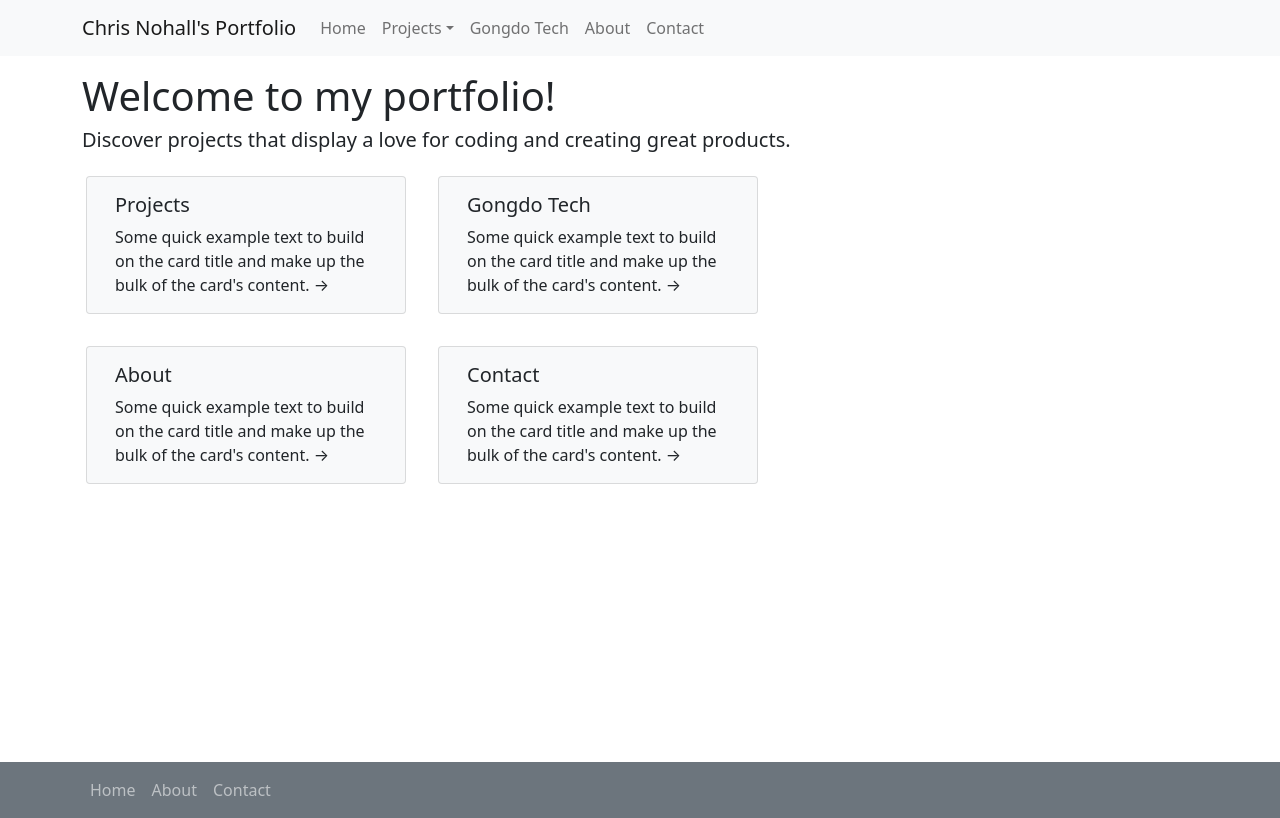
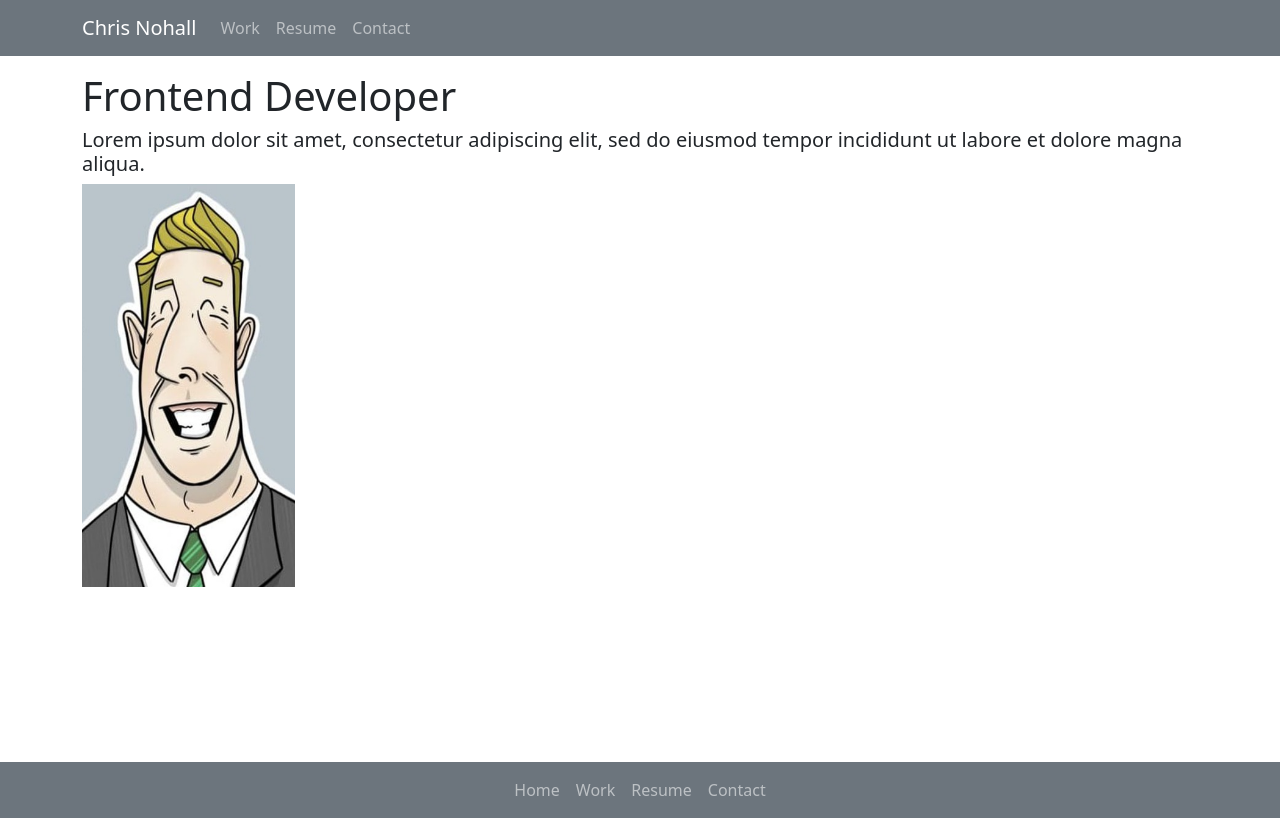
Before and after one commit to cnohall/nextjs-cv, a Next.js app: page / in a window 1280 px wide. Built offline with nearby package versions, Linux system fonts and the light colour scheme.

Commit message:
update layout design

```diff
--- a/components/footer.tsx
+++ b/components/footer.tsx
@@ -5,9 +5,10 @@ export default function Footer() {
   return (
     <Navbar bg="secondary" variant='dark'>
         <Container>
-            <Nav className="me-auto">
+            <Nav className="m-auto">
                 <Link href="/"passHref><Nav.Link>Home</Nav.Link></Link>
-                <Link href="/about"passHref><Nav.Link>About</Nav.Link></Link>
+                <Link href="/work"passHref><Nav.Link>Work</Nav.Link></Link>
+                <Link href="/about"passHref><Nav.Link>Resume</Nav.Link></Link>
                 <Link href="/contact"passHref><Nav.Link>Contact</Nav.Link></Link>
             </Nav>
         </Container>
--- a/components/navbar.tsx
+++ b/components/navbar.tsx
@@ -4,22 +4,14 @@ import { Navbar, Container, Nav, NavDropdown } from 'react-bootstrap'
 
 export default function Navigationbar() {
   return (
-    <Navbar bg="light" variant='light' expand="lg">
-        <Container>
-            <Link href="/"passHref><Navbar.Brand>{`Chris Nohall's Portfolio`}</Navbar.Brand></Link>
+    <Navbar bg="secondary" variant='dark'>
+        <Container >
+            <Link href="/"passHref><Navbar.Brand>{'Chris Nohall'}</Navbar.Brand></Link>
             <Navbar.Toggle aria-controls="basic-navbar-nav" />
             <Navbar.Collapse id="basic-navbar-nav">
             <Nav className="me-auto">
-                <Link href="/"passHref><Nav.Link>Home</Nav.Link></Link>
-                <NavDropdown title="Projects" id="basic-nav-dropdown">
-                    <Link href="/projects/first"passHref><NavDropdown.Item>Project 1</NavDropdown.Item></Link>
-                    <Link href="/projects/second"passHref><NavDropdown.Item>Project 2</NavDropdown.Item></Link>
-                    <Link href="/projects/third"passHref><NavDropdown.Item>Project 3</NavDropdown.Item></Link>
-                    <NavDropdown.Divider />
-                    <Link href="/projects/summary"passHref><NavDropdown.Item>Summary</NavDropdown.Item></Link>
-                </NavDropdown>
-                <Link href="/gongdo-tech"passHref><Nav.Link>Gongdo Tech</Nav.Link></Link>
-                <Link href="/about"passHref><Nav.Link>About</Nav.Link></Link>
+                <Link href="/work"passHref><Nav.Link>Work</Nav.Link></Link>
+                <Link href="/resume"passHref><Nav.Link>Resume</Nav.Link></Link>
                 <Link href="/contact"passHref><Nav.Link>Contact</Nav.Link></Link>
             </Nav>
             </Navbar.Collapse>
--- a/pages/index.tsx
+++ b/pages/index.tsx
@@ -2,102 +2,30 @@ import Head from 'next/head'
 import Image from 'next/image'
 import Link from 'next/link'
 import { Card, Container, Row, Col } from 'react-bootstrap'
-
+import myImage from '../public/cartoon_me.png';
 
 export default function Home() {
   return (
     <Container className='mt-3'>
       <Head>
-        <title>Chris Nohall`s Portfolio</title>
+        <title>Chris Nohall's Portfolio</title>
         {/* Change this for create better SEO */}
         <meta name="description" content="Generated by create next app" />
         <link rel="icon" href="/favicon.ico" />
       </Head>
-        <h1>
-          Welcome to my portfolio!
-        </h1>
-        <h5>
-          Discover projects that display a love for coding and creating great products.
-        </h5>
-        <div>
-          <Col>
+      <h1>
+        Frontend Developer
+      </h1>
+      <h5>
+        Lorem ipsum dolor sit amet, consectetur adipiscing elit, sed do eiusmod tempor incididunt ut labore et dolore magna aliqua.
+      </h5>
+      <Image
+        src={myImage}
+        alt="Picture of the author"
+        width={213}
+        height={403}
+      />
 
-          <Row >
-          <Link href="/projects" passHref>
-            <Card
-              role='button'
-              bg='light'
-              text='dark'
-              style={{ width: '20rem' }}
-              className="m-3"
-            >
-              <Card.Body>
-                <Card.Title>Projects</Card.Title>
-                <Card.Text>
-                  {`Some quick example text to build on the card title and make up the bulk
-                  of the card's content.`} &rarr;
-                </Card.Text>
-              </Card.Body>
-            </Card>
-          </Link>
-
-          <Link href="/gongdo-tech"  passHref>
-          <Card
-              role='button'
-              bg='light'
-              text='dark'
-              style={{ width: '20rem' }}
-              className="m-3"
-            >
-              <Card.Body>
-                <Card.Title>Gongdo Tech</Card.Title>
-                <Card.Text>
-                {`Some quick example text to build on the card title and make up the bulk
-                  of the card's content.`} &rarr;
-                </Card.Text>
-              </Card.Body>
-            </Card>
-          </Link>
-          </Row>
-          <Row>
-          <Link href="/about" passHref>
-          <Card
-              role='button'
-              bg='light'
-              text='dark'
-              style={{ width: '20rem' }}
-              className="m-3"
-            >
-              <Card.Body>
-                <Card.Title>About</Card.Title>
-                <Card.Text>
-                {`Some quick example text to build on the card title and make up the bulk
-                  of the card's content.`} &rarr;
-                </Card.Text>
-              </Card.Body>
-            </Card>
-          </Link>
-
-          <Link href="/contact" passHref>
-          <Card
-              role='button'
-              bg='light'
-              text='dark'
-              style={{ width: '20rem' }}
-              className="m-3"
-            >
-              <Card.Body>
-                <Card.Title>Contact</Card.Title>
-                <Card.Text>
-                {`Some quick example text to build on the card title and make up the bulk
-                  of the card's content.`} &rarr;
-                </Card.Text>
-              </Card.Body>
-            </Card>
-          </Link>
-          </Row>
-        </Col>
-        </div>
     </Container>
   )
 }
--- a/pages/projects.tsx
+++ b/pages/resume.tsx
@@ -2,16 +2,16 @@ import Head from 'next/head'
 import Image from 'next/image'
 import styles from '../styles/Home.module.css'
 
-export default function Projects() {
+export default function Resume() {
   return (
     <div className={styles.container}>
       <Head>
-        <title>{`Chris Nohall's Portfolio`}</title>
+        <title>{`Chris Nohall's Resume`}</title>
         {/* Change this for create better SEO */}
         <meta name="description" content="Generated by create next app" />
         <link rel="icon" href="/favicon.ico" />
       </Head>
-      <h1 className='my-3'>Projects</h1>
+      <h1 className='my-3'>Resume</h1>
     </div>
   )
 }
--- a/pages/about.tsx
+++ b/pages/work.tsx
@@ -2,16 +2,16 @@ import Head from 'next/head'
 import Image from 'next/image'
 import styles from '../styles/Home.module.css'
 
-export default function About() {
+export default function Work() {
   return (
     <div className={styles.container}>
       <Head>
-        <title>About Me</title>
+        <title>Work</title>
         {/* Change this for create better SEO */}
         <meta name="description" content="Generated by create next app" />
         <link rel="icon" href="/favicon.ico" />
       </Head>
-      <h1 className='my-3'>About</h1>
+      <h1 className='my-3'>Work</h1>
     </div>
   )
 }
```
